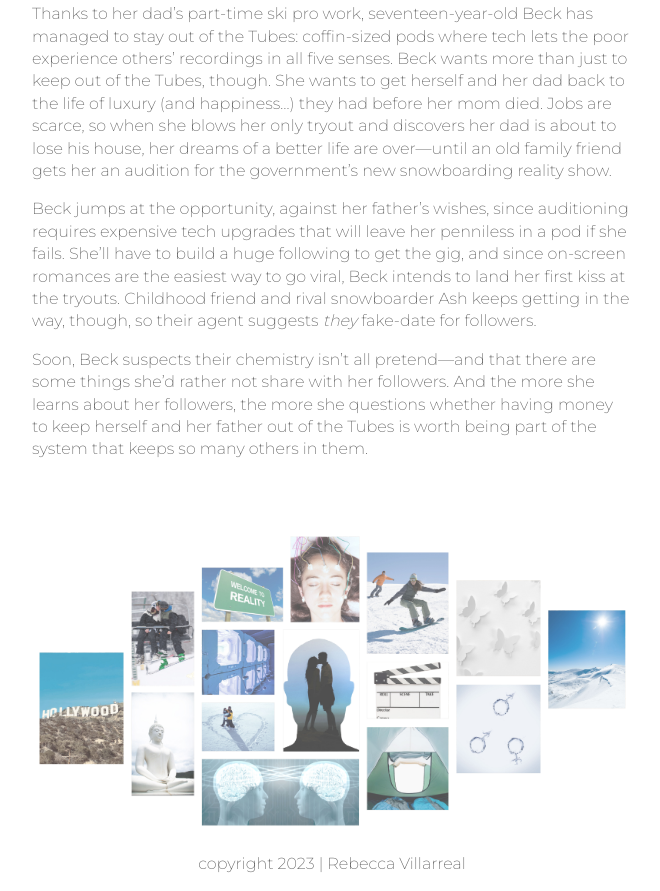
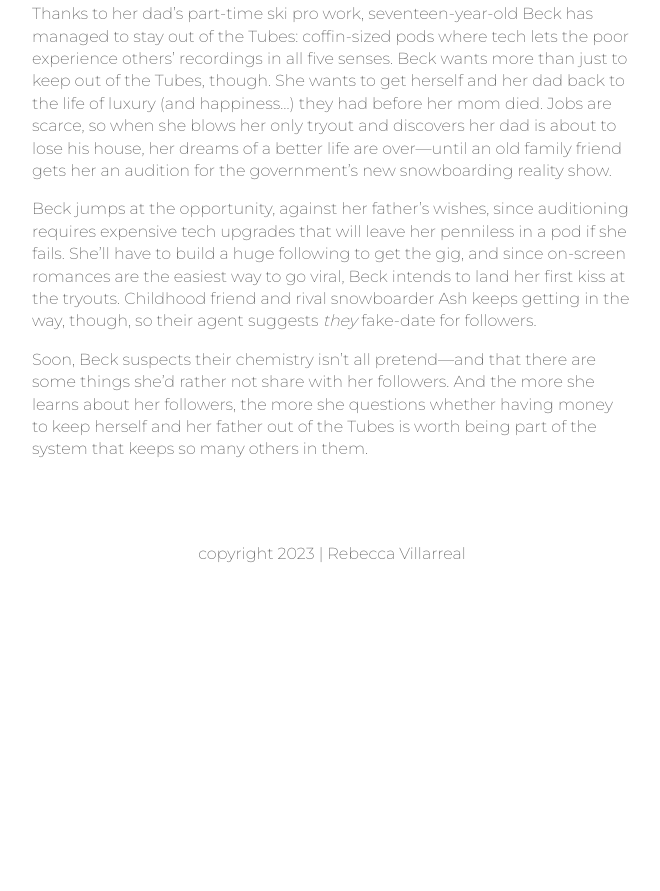
Before and after one commit to clairevilla42/rv-author-site-3, a website: page books/index.html in a window 1280 px wide. Shown: the part 512-1403 px from the top of the page, without its empty margins (308-968 px from the left). After the commit the page ends 1093 px from the top, so only its background shows below. Drawn offline with Linux system fonts and the light colour scheme; files that its build step writes are made by us from their sources; files whose address does not match are found by name.

Commit message:
Deleted image from page

```diff
--- a/books/index.html
+++ b/books/index.html
@@ -67,9 +67,7 @@
                     whether having money to keep herself and her father out of the Tubes is worth being part of the
                     system that keeps so many others in them.</p>
             </div>
-            <div class="books-img">
-                <img src="../img/moodboard_website_small.jpg" alt="Vicariously mood board">
-            </div>
+
         </div> <!-- close content wrapper -->
     </main>
 
```
